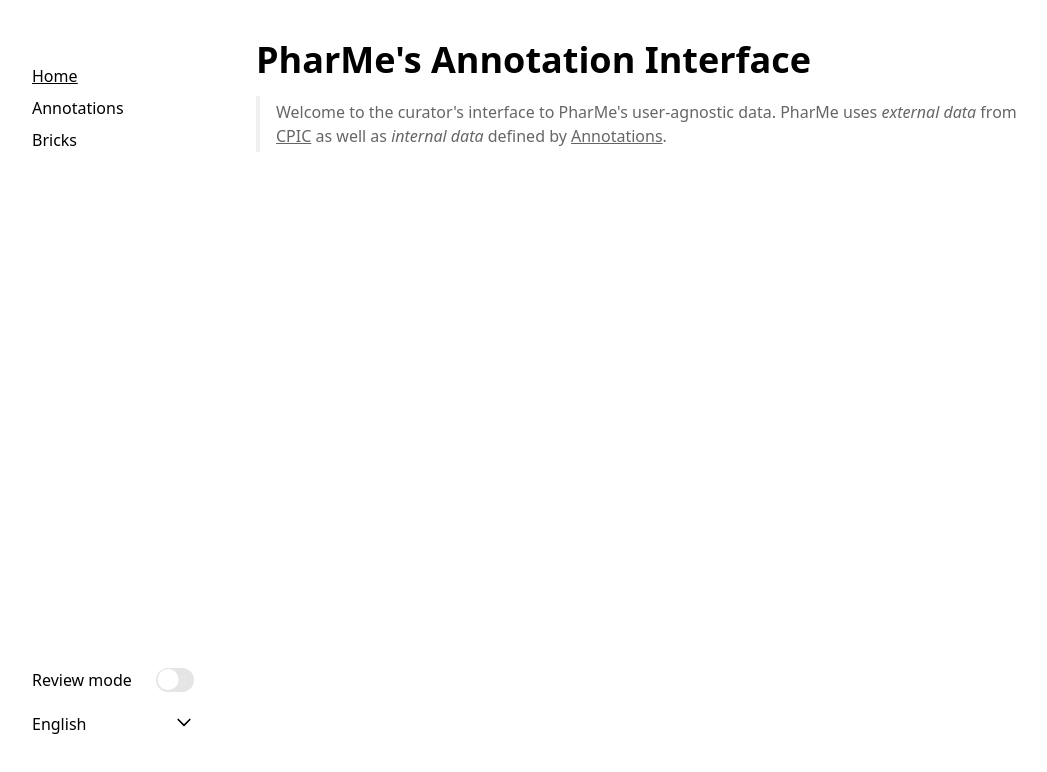
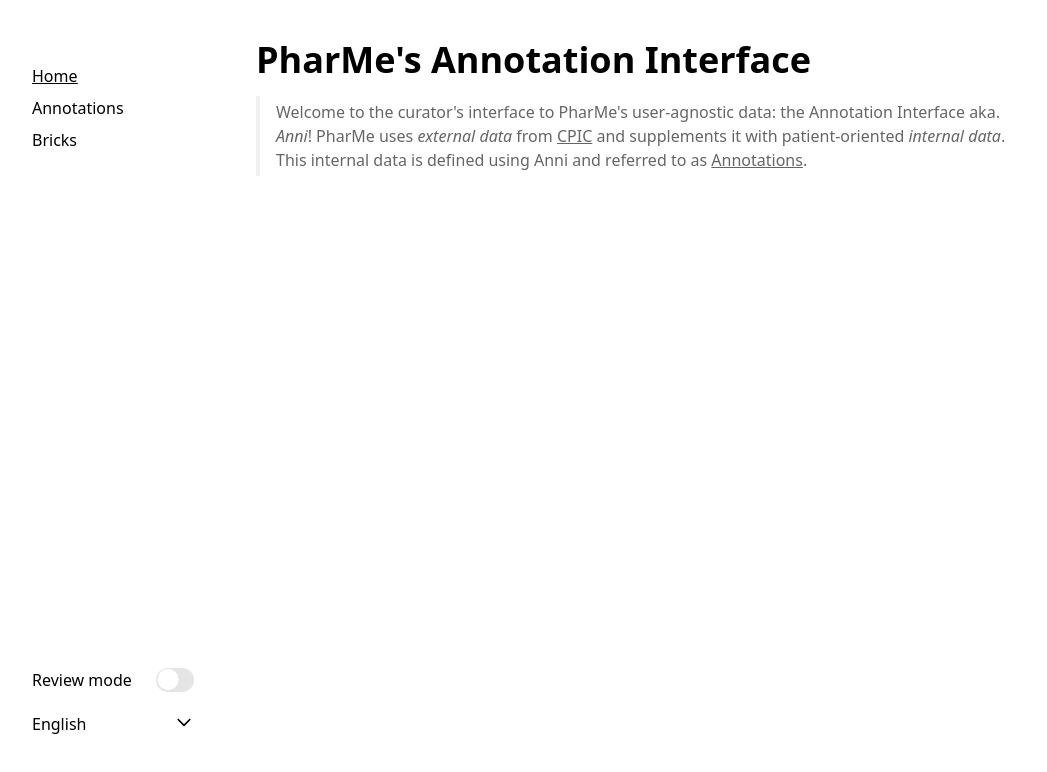
Before and after one commit to hpi-dhc/PharMe, a Next.js app in the folder anni/: page / in a window 1280 px wide. Shown: the top 772 px of the page, without its empty margins (0-1047 px from the left). Built offline with nearby package versions, Linux system fonts and the light colour scheme.

Commit message:
feat(#518): improve home intro text

```diff
--- a/anni/src/pages/index.tsx
+++ b/anni/src/pages/index.tsx
@@ -4,22 +4,24 @@ import PageHeading from '../components/common/structure/PageHeading';
 
 const Home = () => {
     return (
-        <>
+        <div className="space-y-4">
             <PageHeading title="PharMe's Annotation Interface">
                 Welcome to the curator&apos;s interface to PharMe&apos;s
-                user-agnostic data. PharMe uses{' '}
+                user-agnostic data: the Annotation Interface aka.{' '}
+                <span className="italic">Anni</span>! PharMe uses{' '}
                 <span className="italic">external data</span> from{' '}
                 <a className="underline" href="https://cpicpgx.org">
                     CPIC
                 </a>{' '}
-                as well as <span className="italic">internal data</span> defined
-                by{' '}
+                and supplements it with patient-oriented{' '}
+                <span className="italic">internal data</span>. This internal
+                data is defined using Anni and referred to as{' '}
                 <Link href="/annotations">
                     <a className="underline">Annotations</a>
                 </Link>
                 .
             </PageHeading>
-        </>
+        </div>
     );
 };
 
```
